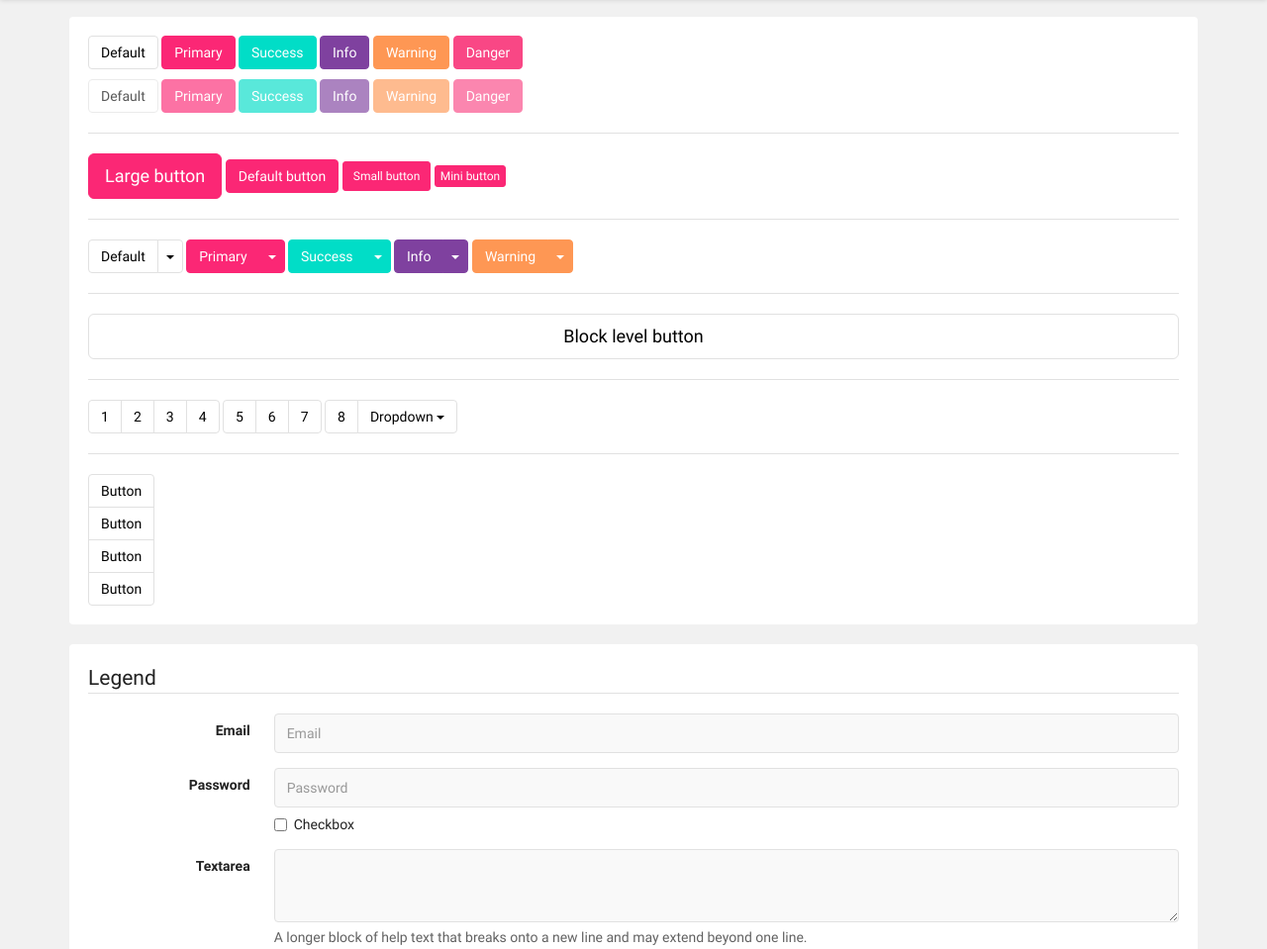
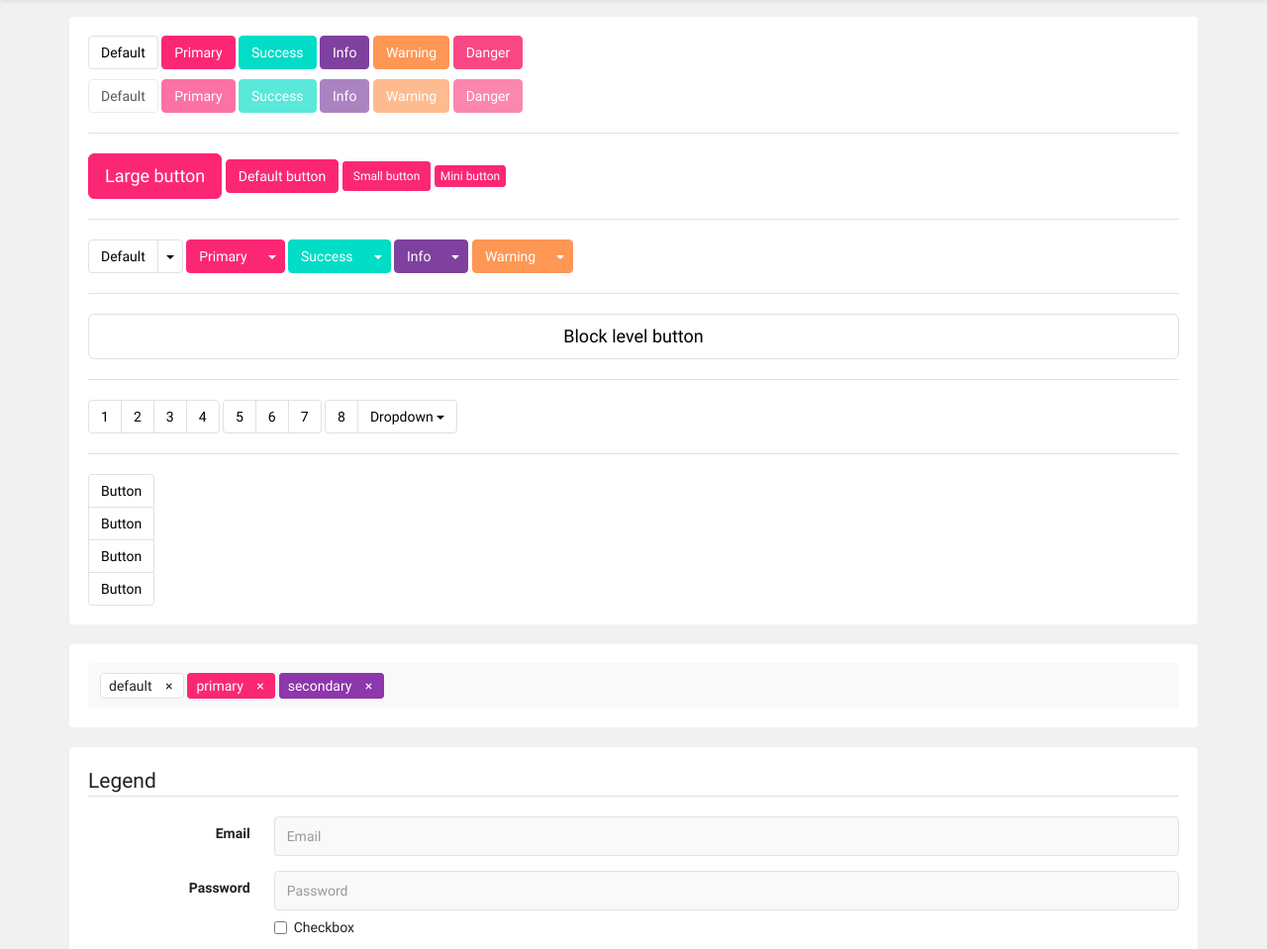
Before and after one commit to didkovsky/epeeqe, a website: page src/index.html in a window 1280 px wide. Shown: the part 108-1067 px from the top of the page at 99% size. Drawn offline with Linux system fonts and the light colour scheme; a web font is replaced by a local one.

Commit message:
Tag component added.

```diff
--- a/src/index.html
+++ b/src/index.html
@@ -330,7 +330,27 @@
             </div>
           </div>
         </div>
+        <!-- Tags
+        ================================================== -->
+        <div class="row">
+          <div class="col-md-12">
+            <div class="well">
+              <div class="row">
+                <div class="col-md-12">
+                  <div class="tag-holder">
+                    <span class="tag">default <button class="rm">×</button></span>
+                    <span class="tag tag-primary">primary <button class="rm">×</button></span>
+                    <span class="tag tag-secondary">secondary <button class="rm">×</button></span>
+                  </div>
+                </div>
+              </div>
+            </div>
+          </div>
+        </div>
 
+
+        <!-- Form
+        ================================================== -->
         <div class="row">
           <div class="col-md-12">
             <div class="well">
--- /dev/null
+++ b/src/less/components/form.less
@@ -0,0 +1,36 @@
+// Tags
+.tag-holder {
+  background-color: @gray-lighter;
+  border-radius: @border-radius-base;
+  padding: 12px;
+
+  .tag {
+    background-color: @white;
+    padding: 4px 8px;
+    border-radius: @border-radius-base;
+    border: @gray-ef 1px solid;
+  }
+
+  .tag-primary  {
+    background-color: @brand-primary;
+    border-color: @brand-primary;
+    color: @white;
+  }
+
+  .tag-secondary {
+    background-color: @brand-secondary;
+    border-color: @brand-secondary;
+    color: @white;
+  }
+
+  .rm {
+    color: inherit;
+    margin-left: 4px;
+    background: transparent;
+    border: none;
+    width: 16px;
+    &:hover {
+      opacity: .5;
+    }
+  }
+}
--- a/src/less/style.less
+++ b/src/less/style.less
@@ -4,3 +4,4 @@
 @import "ei.less";
 @import "select.less";
 @import "components/navbar.less";
+@import "components/form.less";
--- /dev/null
+++ b/src/scripts/components/tag.js
@@ -0,0 +1,5 @@
+(function($) {
+  $('.tag-holder .tag .rm').click(function(e) {
+    $(this).parent().hide(100);
+  });
+  })(jQuery);
```
Also changed, not shown: src/css/style.css, src/css/style.min.css, src/js/libs.min.js.
